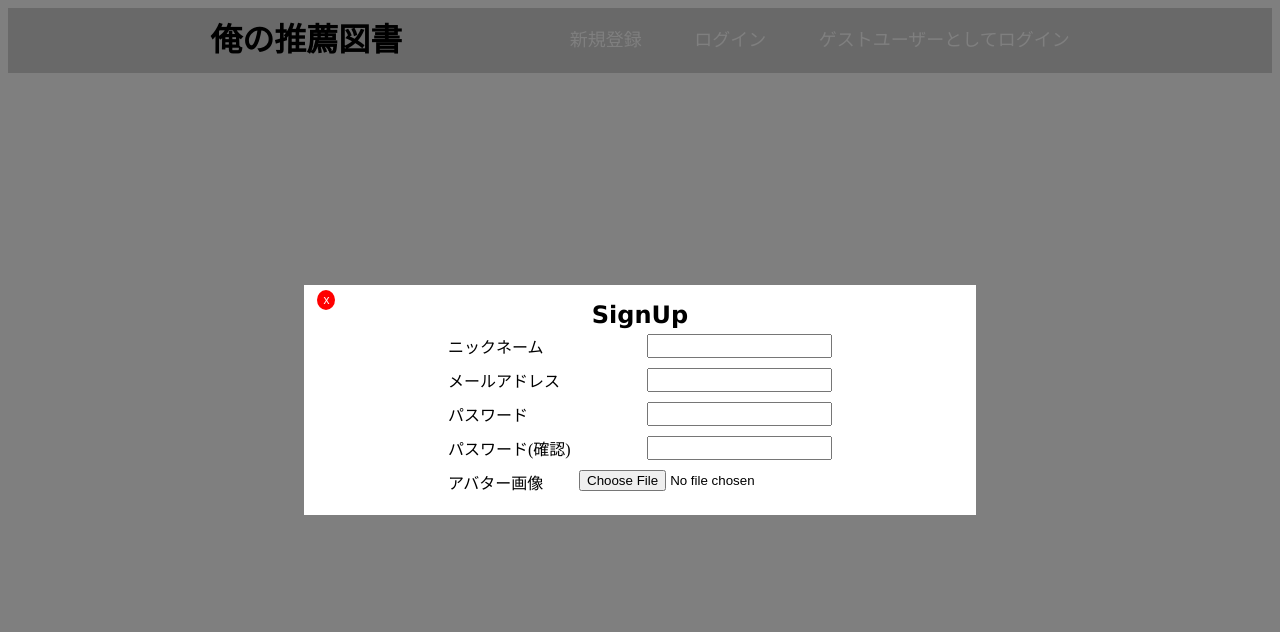
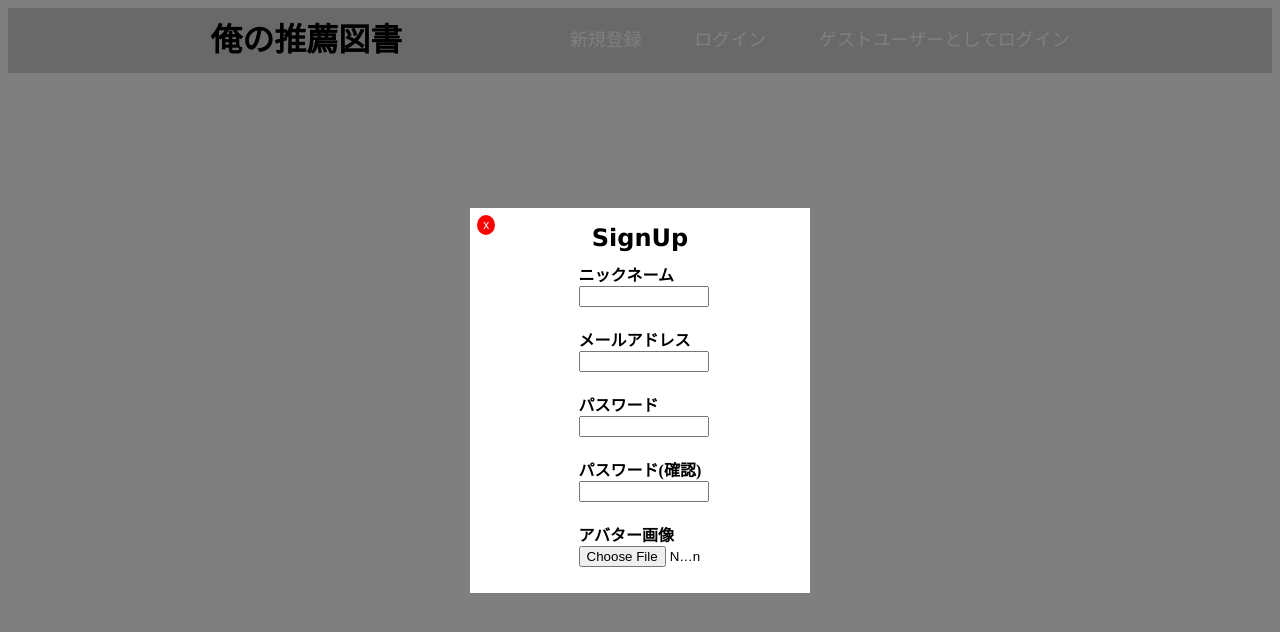
Before and after one commit to morieeeenyo/my_recommended_books, a React app in the folder frontend/: page / in a window 1280 px wide. Both pictures are taken after a click on the link "新規登録". Shown: the top 632 px of the page. Built offline with nearby package versions, Linux system fonts and the light colour scheme; the HTML template or start-up script is replaced by a standard one.

Commit message:
style: modal width and height

```diff
--- a/frontend/src/components/common/UserModal.jsx
+++ b/frontend/src/components/common/UserModal.jsx
@@ -82,10 +82,11 @@ const ModalOverlay = styled.div `
 
 const ModalContent = styled.div `
   z-index:2;
-  width:50%;
+  width: 24%;
   padding: 1em;
   background:#fff;
   position: relative;
+  height: fit-content;
 
   & p {
     text-align: center;
@@ -120,13 +121,23 @@ const UserFromContent = styled.form `
   display: flex;
   flex-direction: column;
   align-items: center;
+  height: fit-content;
 `
 
 const FormBlock = styled.div `
-  margin: 5px 0;
+  margin: 10px auto;
+  width: 40%;
   display: flex;
-  justify-content: space-between;
-  width: 60%;
+  flex-direction: column;
+
+  & label {
+    font-size: 16px;
+    font-weight: bold;
+  }
+
+  & input {
+    width: 100%;
+  }
 `
 
 export default UserModal;
```
Also changed, not shown: 1 other file (tests, documents, lock files or other folders).
